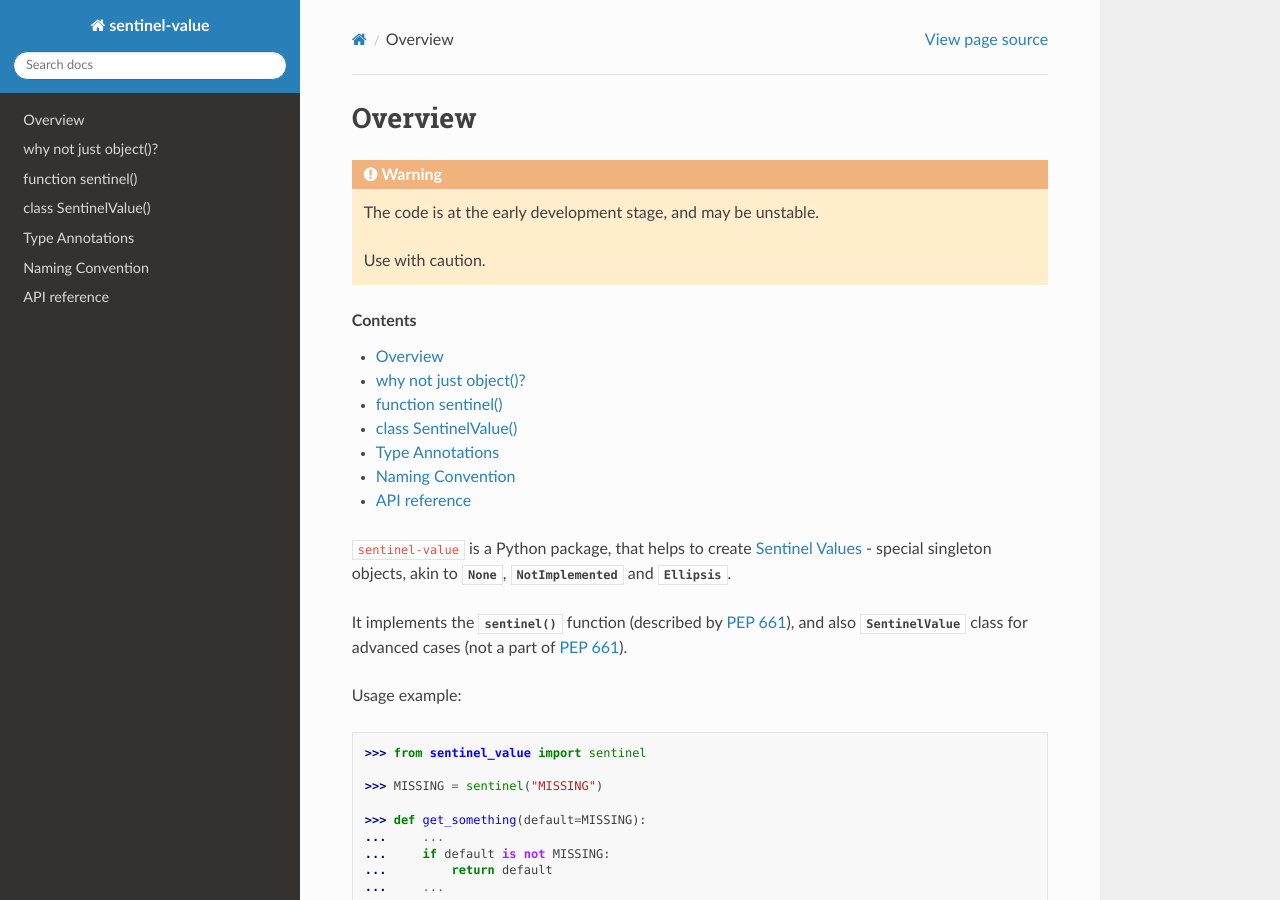
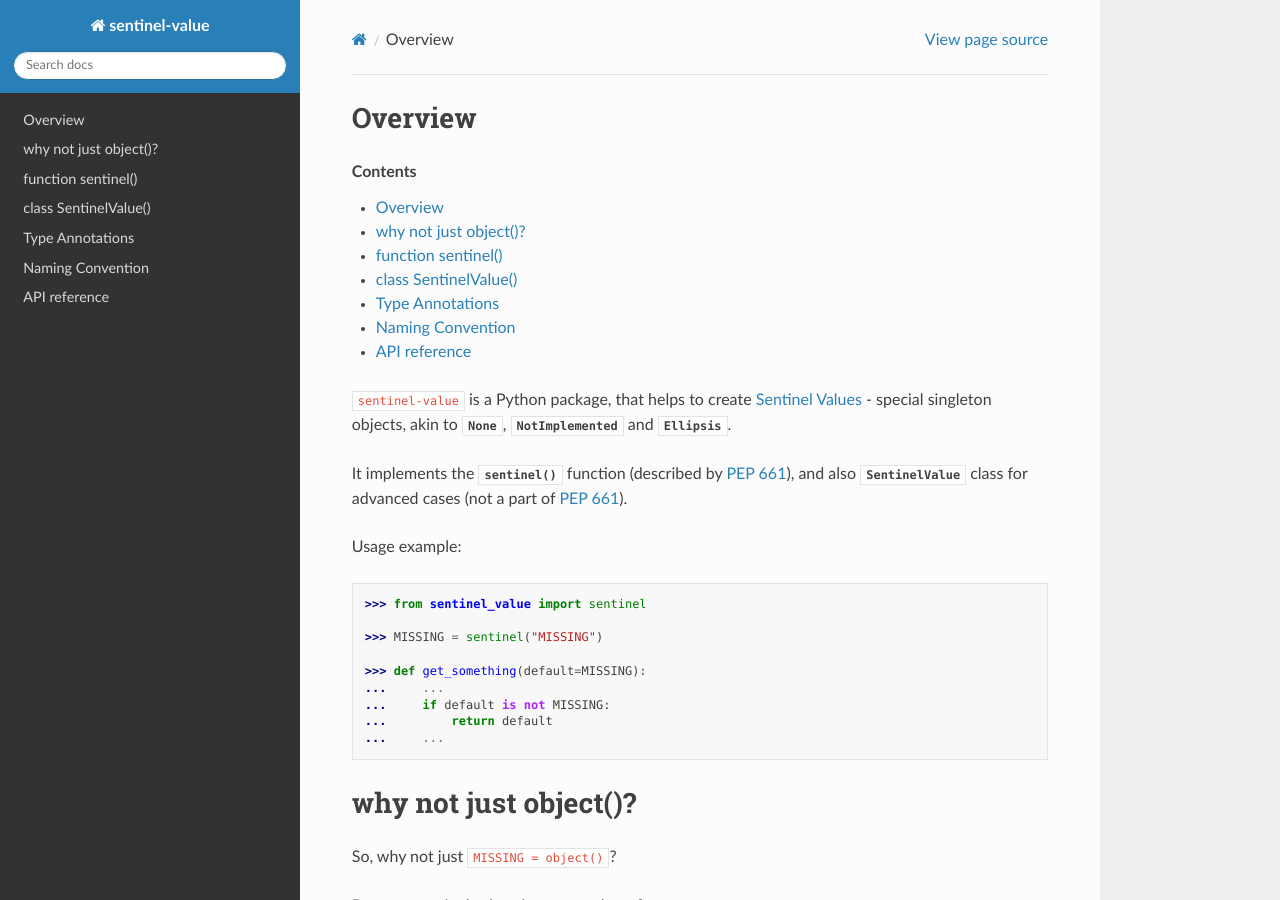
Before and after one commit to vdmit11/sentinel-value, a Sphinx documentation site: the page built from docs/index.rst, in a window 1280 px wide and 900 px high. Built offline with Sphinx 7.4.7 and the Read the Docs theme 2.0.0, drawn with Linux system fonts in a browser that asks for light colours.

Commit message:
feat: initial stable release, remove under-development warning
The code is stable enough to remove the under-development warning
and do the initial release, and even start tracking breaking
changes from this point.

```diff
--- a/docs/index.rst
+++ b/docs/index.rst
@@ -2,13 +2,6 @@
 
 Overview
 ========
-
-.. Warning::
-
-   The code is at the early development stage, and may be unstable.
-
-   Use with caution.
-
 
 .. contents::
 
```
